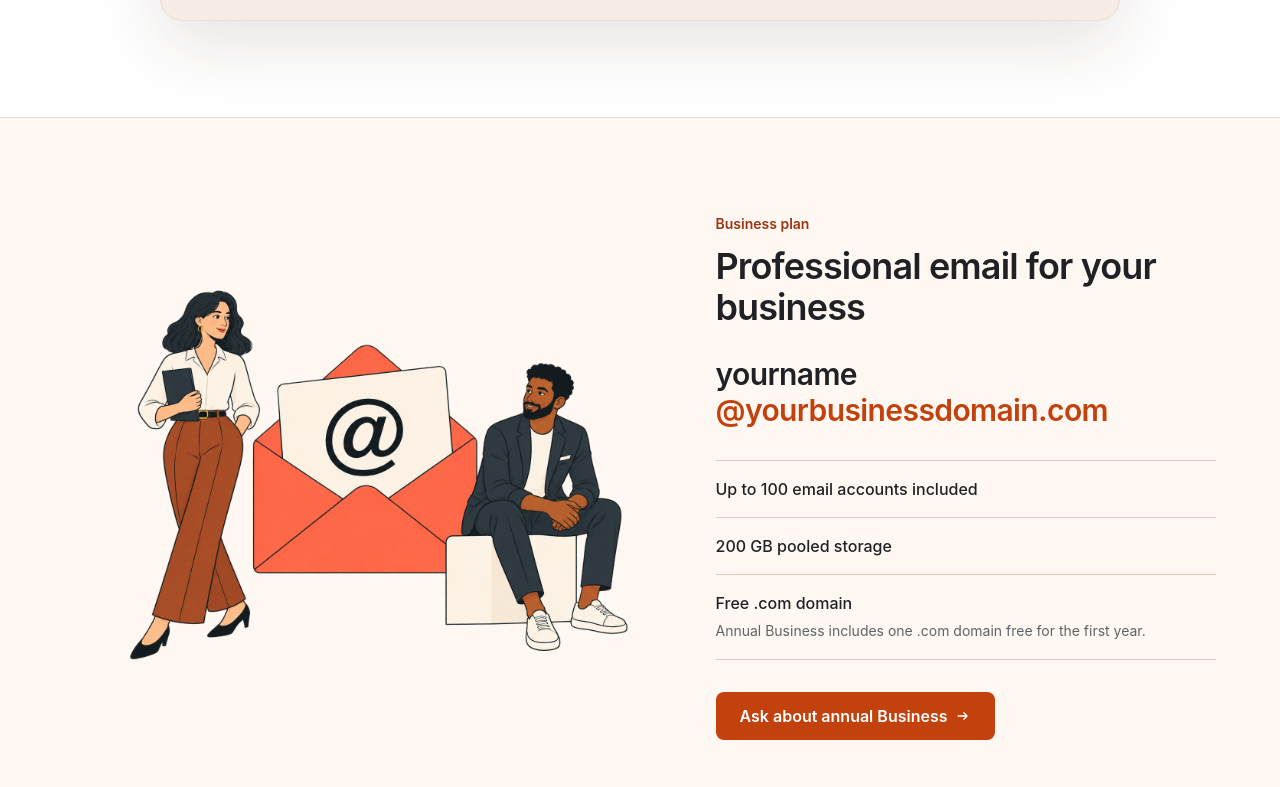
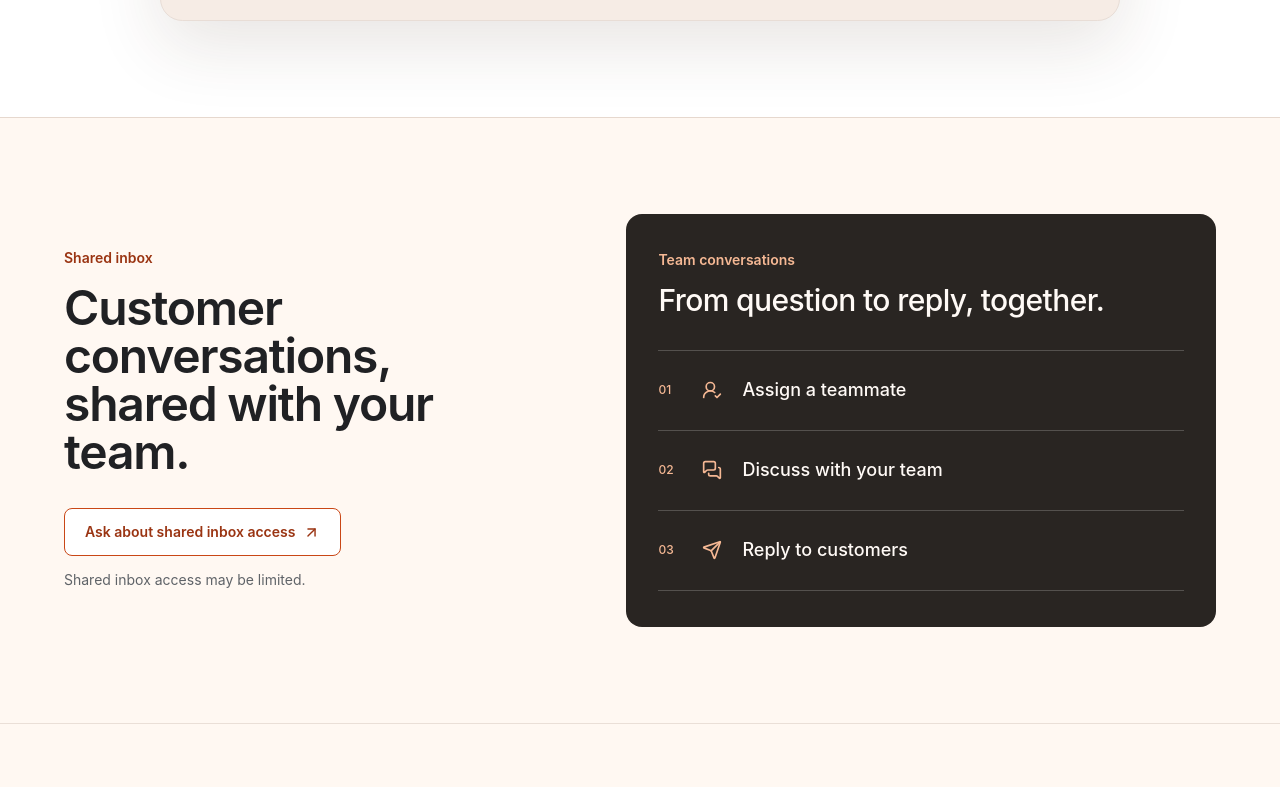
Before and after one commit to VenMail/landing_cms, a Next.js app: page / in a window 1280 px wide. Shown: the part 1013-1800 px from the top of the page. Built offline with nearby package versions, Linux system fonts and the light colour scheme; no server answers.

Commit message:
Present shared inbox on the homepage

```diff
--- a/src/components/home/MailFirstHeader.jsx
+++ b/src/components/home/MailFirstHeader.jsx
@@ -4,6 +4,7 @@ import { trackCTAClick } from '@/utils/trackConversion';
 import { closeDetailsMenu } from './mobileMenuState.mjs';
 
 const links = [
+  { label: 'Shared inbox', href: '/#shared-inbox' },
   { label: 'Delivery', href: '/#delivery' },
   { label: 'Spam control', href: '/#spam-control' },
   { label: 'Developers', href: '/#developers' },
@@ -24,7 +25,7 @@ export default function MailFirstHeader() {
           <img src="/logo-text.png" alt="" className="w-24 sm:w-36" />
         </a>
 
-        <div className="hidden items-center gap-8 lg:flex">
+        <div className="hidden items-center gap-4 lg:flex xl:gap-8">
           {links.map(({ label, href, external }) => <a key={href} href={href} target={external ? '_blank' : undefined} rel={external ? 'noopener noreferrer' : undefined} className="flex h-11 items-center text-sm font-medium text-[#5f6368] transition-colors hover:text-[#202124] focus:outline-none focus:ring-2 focus:ring-orange-700 focus:ring-offset-2">{label}</a>)}
         </div>
 
--- /dev/null
+++ b/src/components/home/SharedInboxStory.jsx
@@ -0,0 +1,40 @@
+import { ArrowUpRight, MessagesSquare, Send, UserRoundCheck } from 'lucide-react';
+import { getContactMailtoHref } from '@/config/contact';
+
+const sharedInboxInquiry = getContactMailtoHref({ subject: 'Shared inbox access' });
+
+const moments = [
+  { number: '01', label: 'Assign a teammate', Icon: UserRoundCheck },
+  { number: '02', label: 'Discuss with your team', Icon: MessagesSquare },
+  { number: '03', label: 'Reply to customers', Icon: Send },
+];
+
+export default function SharedInboxStory() {
+  return (
+    <section id="shared-inbox" aria-labelledby="shared-inbox-title" className="scroll-mt-24 border-t border-[#e6d8ce] bg-[#fff8f2] px-4 py-16 sm:px-6 md:py-24">
+      <div className="mx-auto grid max-w-6xl gap-10 lg:grid-cols-[0.9fr_1.1fr] lg:items-center lg:gap-20">
+        <div>
+          <p className="text-sm font-semibold text-orange-800">Shared inbox</p>
+          <h2 id="shared-inbox-title" className="mt-4 max-w-lg text-4xl font-semibold leading-[1.13] tracking-[-0.025em] sm:text-5xl">Customer conversations, shared with your team.</h2>
+          <a href={sharedInboxInquiry} className="mt-8 inline-flex min-h-12 items-center gap-2 rounded-lg border border-[#c94716] bg-white px-5 text-sm font-semibold text-orange-800 transition-colors hover:bg-orange-50 focus:outline-none focus:ring-2 focus:ring-orange-700 focus:ring-offset-2 focus:ring-offset-[#fff8f2]">
+            Ask about shared inbox access <ArrowUpRight aria-hidden="true" size={17} />
+          </a>
+          <p className="mt-3 text-sm leading-6 text-[#5f6368]">Shared inbox access may be limited.</p>
+        </div>
+        <div className="rounded-2xl bg-[#292522] px-5 py-7 text-[#fffaf6] sm:px-8 sm:py-9">
+          <p className="text-sm font-semibold text-[#f5b894]">Team conversations</p>
+          <p className="mt-3 max-w-md text-2xl font-medium leading-snug tracking-[-0.02em] sm:text-3xl">From question to reply, together.</p>
+          <ol className="mt-8 border-t border-white/20">
+            {moments.map(({ number, label, Icon }) => (
+              <li key={number} className="flex min-h-20 items-center gap-4 border-b border-white/20 py-4 sm:gap-5">
+                <span className="w-6 shrink-0 text-xs font-medium text-[#f5b894]">{number}</span>
+                <Icon aria-hidden="true" size={20} className="shrink-0 text-[#f5b894]" />
+                <span className="text-base font-medium sm:text-lg">{label}</span>
+              </li>
+            ))}
+          </ol>
+        </div>
+      </div>
+    </section>
+  );
+}
--- a/src/pages/index.jsx
+++ b/src/pages/index.jsx
@@ -2,6 +2,7 @@ import Image from 'next/image';
 import MailFirstFooter from '@/components/home/MailFirstFooter';
 import MailFirstHeader from '@/components/home/MailFirstHeader';
 import InboxPreviewLightbox from '@/components/home/InboxPreviewLightbox';
+import SharedInboxStory from '@/components/home/SharedInboxStory';
 import AgentApiSection from '@/components/PageSections/AgentApiSection';
 import AiInboxAgentsSection from '@/components/PageSections/AiInboxAgentsSection';
 import MobileAppsSection from '@/components/PageSections/MobileAppsSection';
@@ -101,6 +102,8 @@ export default function Home() {
 
           <InboxPreviewLightbox />
         </section>
+
+        <SharedInboxStory />
 
         <section aria-labelledby="professional-email-title" className="border-t border-[#eadfd7] bg-[#fff8f2] px-4 py-16 sm:px-6 md:py-24">
           <div className="mx-auto grid max-w-6xl items-center gap-10 lg:grid-cols-[1.08fr_0.92fr] lg:gap-16">
```
Also changed, not shown: 1 other file (tests, documents, lock files or other folders).
